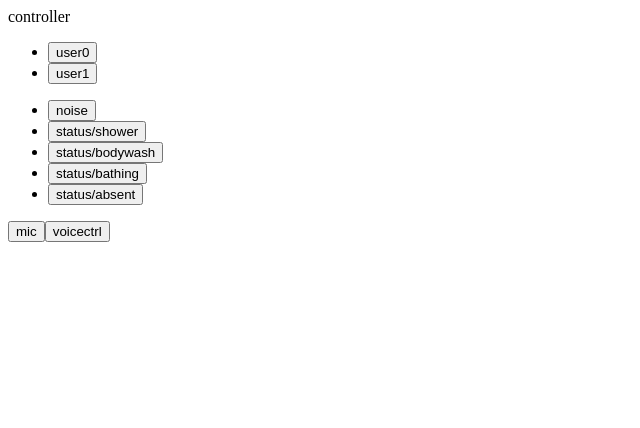
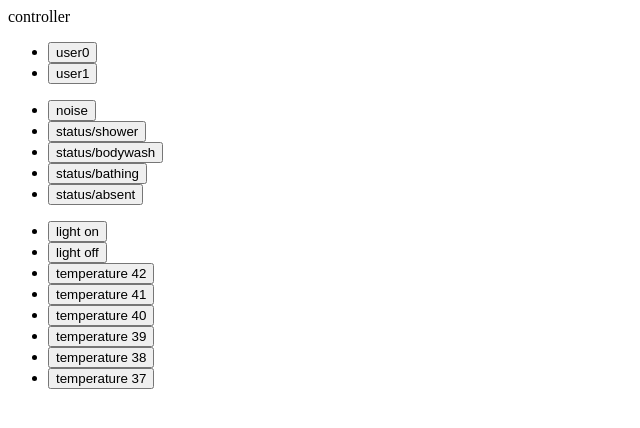
Before and after one commit to refluster/bath-ui, an Angular app in the folder site/: page /controller in a window 1280 px wide. Shown: the top 428 px of the page, without its empty margins (0-640 px from the left). Built offline with nearby package versions, Linux system fonts and the light colour scheme.

Commit message:
voicectrl api sample

```diff
--- a/site/src/app/controller.component.html
+++ b/site/src/app/controller.component.html
@@ -14,6 +14,11 @@
       </li>
     </ul>
   </div>
-  <button (click)="push_mic({w: 'mic'})">mic</button>
-  <button (click)="push_voicectrl({w: 'voicectrl'})">voicectrl</button>
+  <div>
+    <ul>
+      <li *ngFor="let d of voicectrl_data">
+        <button (click)="push_voicectrl(d.json)">{{d.text}}</button>
+      </li>
+    </ul>
+  </div>
 </div>
--- a/site/src/app/controller.component.ts
+++ b/site/src/app/controller.component.ts
@@ -20,6 +20,16 @@ export class ControllerComponent {
 		{json: {status: 'bodywash'}, text: 'status/bodywash'},
 		{json: {status: 'bathing'}, text: 'status/bathing'},
 		{json: {status: 'absent'}, text: 'status/absent'},
+	];
+	private voicectrl_data = [
+		{json: {light: true}, text: 'light on'},
+		{json: {light: false}, text: 'light off'},
+		{json: {temperature: 42}, text: 'temperature 42'},
+		{json: {temperature: 41}, text: 'temperature 41'},
+		{json: {temperature: 40}, text: 'temperature 40'},
+		{json: {temperature: 39}, text: 'temperature 39'},
+		{json: {temperature: 38}, text: 'temperature 38'},
+		{json: {temperature: 37}, text: 'temperature 37'},
 	];
 
 	constructor(private msgService: MsgService, el: ElementRef, private http: HttpClient) {}
```
